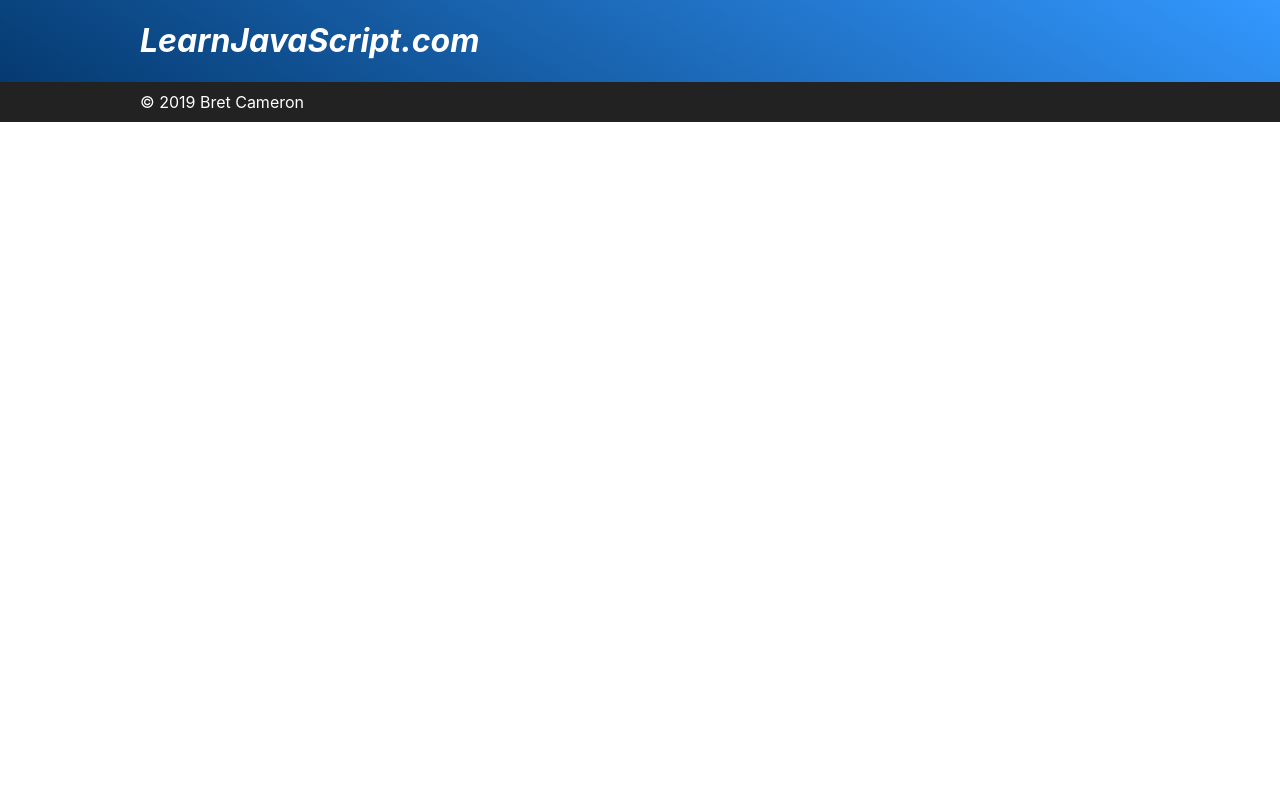
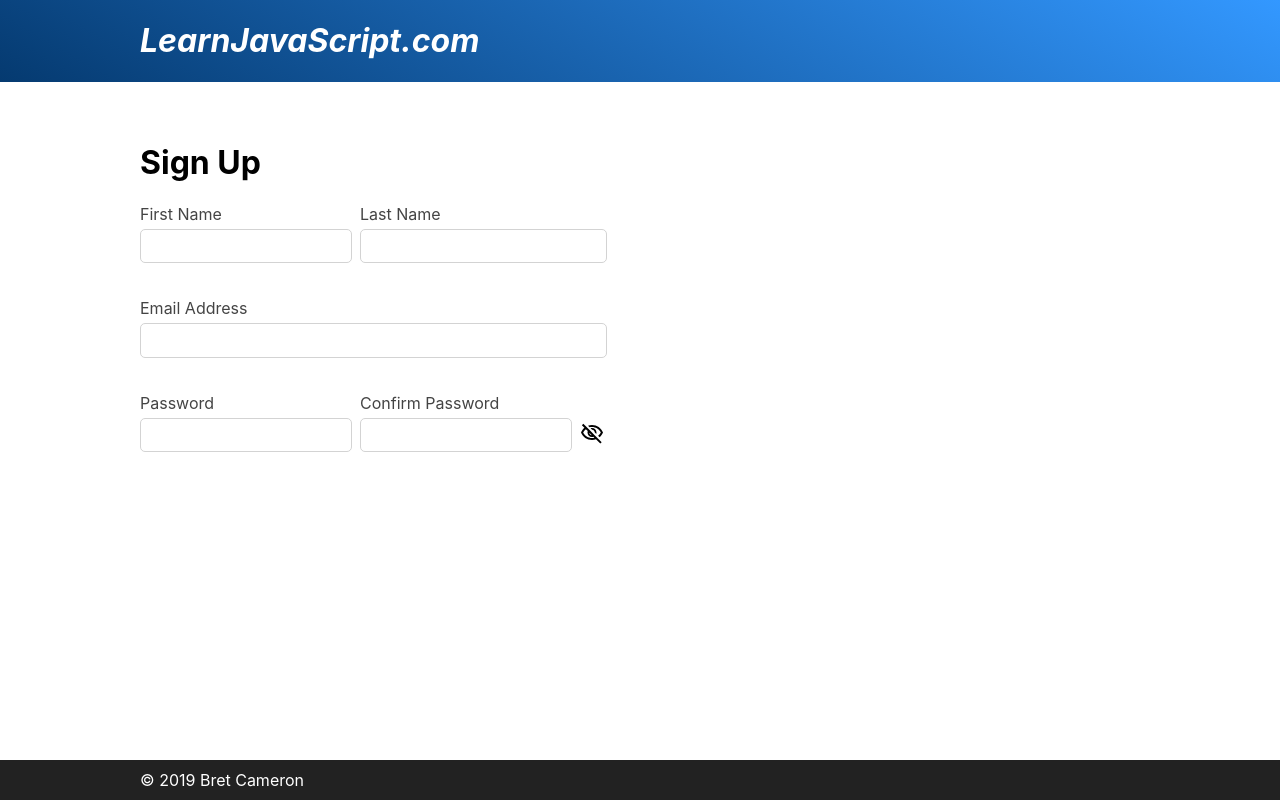
Before and after one commit to BretCameron/learn-javascript, a React (Create React App) app in the folder client/: page /sign-up in a window 1280 px wide. Built offline with nearby package versions, Linux system fonts and the light colour scheme.

Commit message:
Initial work on sign-up page

```diff
--- a/client/src/App.css
+++ b/client/src/App.css
@@ -183,3 +183,26 @@
     max-width: 300px;
   }
 }
+
+label {
+  display: block;
+  color: #444;
+}
+
+label + input {
+  display: block;
+}
+
+input,
+input:focus,
+input:active,
+input:enabled {
+  font-size: 1.05rem;
+  width: 100%;
+  font-weight: 100;
+  height: 1.4rem;
+  padding: 5px;
+  margin: 5px 0;
+  border: 1px solid lightgrey;
+  border-radius: 5px;
+}
--- a/client/src/App.js
+++ b/client/src/App.js
@@ -6,6 +6,7 @@
 import Footer from './components/Footer';
 import QuestionPage from './pages/QuestionPage';
 import CoursesPage from './pages/CoursesPage';
+import SignUpPage from './pages/SignUpPage';
 
 class App extends React.Component {
 
@@ -23,6 +24,7 @@
             <Switch>
               <Route path="/" exact component={QuestionPage} />
               <Route path="/courses" component={CoursesPage} />
+              <Route path="/sign-up" component={SignUpPage} />
             </Switch>
 
             <div className="full-width">
--- /dev/null
+++ b/client/src/pages/SignUpPage.js
@@ -0,0 +1,42 @@
+import React, { Component } from 'react'
+
+export default class SignUpPage extends Component {
+  render() {
+    return (
+      <div style={{ width: '100%', padding: '40px 0' }}>
+        <div className="container">
+          <h1>Sign Up</h1>
+          <div style={{
+            display: 'grid',
+            gridTemplateColumns: '200px 200px 15px',
+            gridGap: '30px 20px'
+          }}>
+            <div>
+              <label for="first-name">First Name</label>
+              <input name="first-name" type="text" />
+            </div>
+            <div style={{ gridColumn: '2 / 4', width: '100%' }}>
+              <label for="last-name">Last Name</label>
+              <input name="last-name" type="text" />
+            </div>
+            <div style={{ gridColumn: '1 / 4', width: '100%' }}>
+              <label for="email">Email Address</label>
+              <input name="email" type="email" />
+            </div>
+            <div>
+              <label for="password">Password</label>
+              <input name="password" type="password" />
+            </div>
+            <div>
+              <label for="password">Confirm Password</label>
+              <input name="password" type="password" />
+            </div>
+            <div style={{ alignSelf: 'end', paddingBottom: '8px' }}>
+              <svg fill="#000000" height="24" viewBox="0 0 24 24" width="24" xmlns="https://www.w3.org/2000/svg" aria-hidden="true" focusable="false"><path d="M10.58,7.25l1.56,1.56c1.38,0.07,2.47,1.17,2.54,2.54l1.56,1.56C16.4,12.47,16.5,12,16.5,11.5C16.5,9.02,14.48,7,12,7 C11.5,7,11.03,7.1,10.58,7.25z"></path><path d="M12,6c3.79,0,7.17,2.13,8.82,5.5c-0.64,1.32-1.56,2.44-2.66,3.33l1.42,1.42c1.51-1.26,2.7-2.89,3.43-4.74 C21.27,7.11,17,4,12,4c-1.4,0-2.73,0.25-3.98,0.7L9.63,6.3C10.4,6.12,11.19,6,12,6z"></path><path d="M16.43,15.93l-1.25-1.25l-1.27-1.27l-3.82-3.82L8.82,8.32L7.57,7.07L6.09,5.59L3.31,2.81L1.89,4.22l2.53,2.53 C2.92,8.02,1.73,9.64,1,11.5C2.73,15.89,7,19,12,19c1.4,0,2.73-0.25,3.98-0.7l4.3,4.3l1.41-1.41l-3.78-3.78L16.43,15.93z M11.86,14.19c-1.38-0.07-2.47-1.17-2.54-2.54L11.86,14.19z M12,17c-3.79,0-7.17-2.13-8.82-5.5c0.64-1.32,1.56-2.44,2.66-3.33 l1.91,1.91C7.6,10.53,7.5,11,7.5,11.5c0,2.48,2.02,4.5,4.5,4.5c0.5,0,0.97-0.1,1.42-0.25l0.95,0.95C13.6,16.88,12.81,17,12,17z"></path></svg>
+            </div>
+          </div>
+        </div>
+      </div>
+    )
+  }
+}
```
Also changed, not shown: 1 other file (tests, documents, lock files or other folders).
